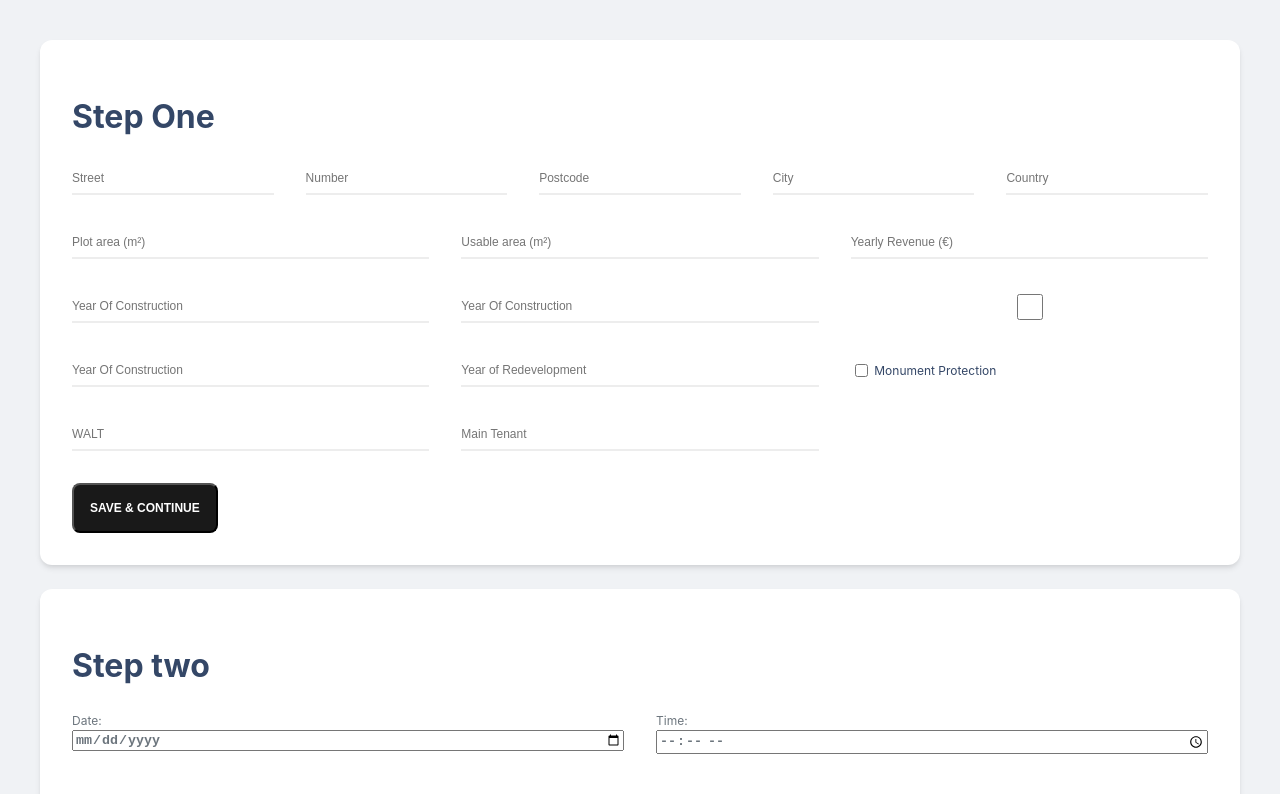
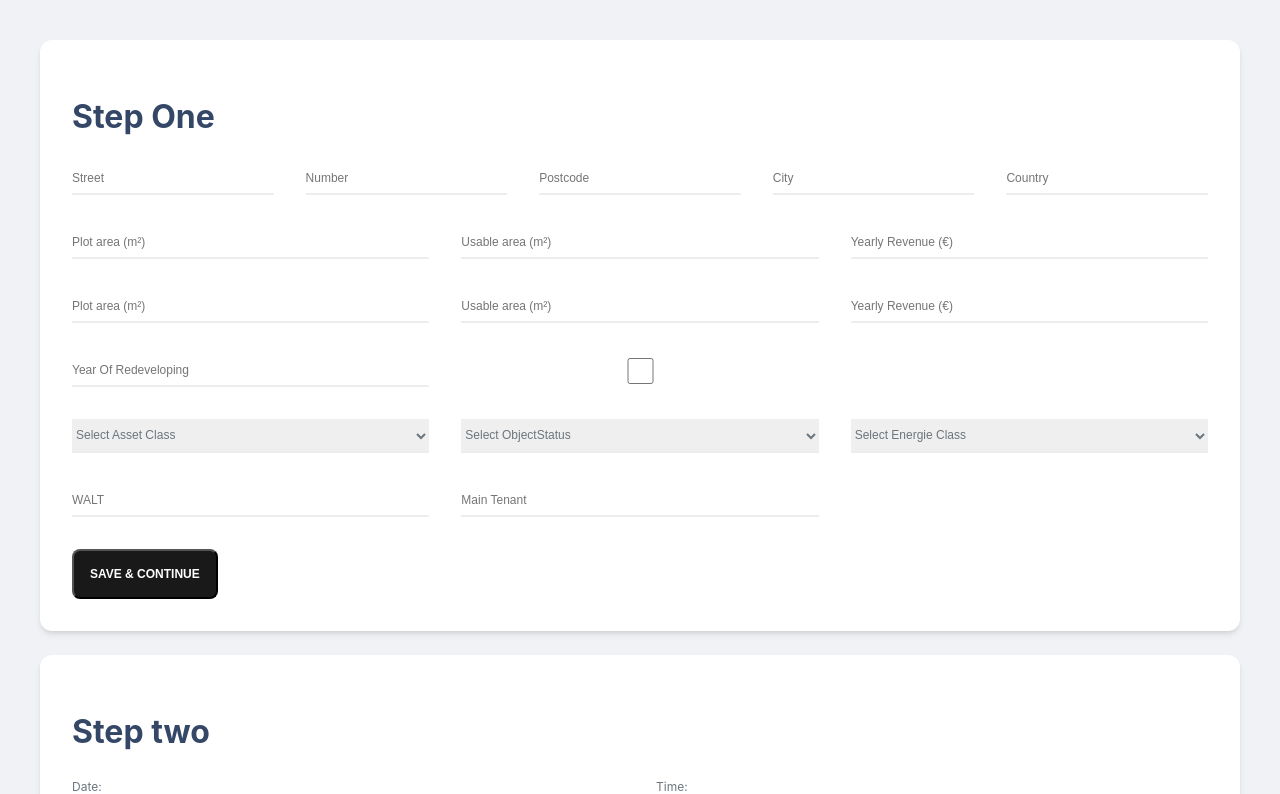
Before and after one commit to alexanderley/assetForm, a React (Vite) app: page / in a window 1280 px wide. Shown: the top 794 px of the page. Built offline with nearby package versions, Linux system fonts and the light colour scheme.

Commit message:
input field refactoring

```diff
--- a/src/components/AssetForm.tsx
+++ b/src/components/AssetForm.tsx
@@ -1,4 +1,4 @@
-import React, { useContext, useState } from "react";
+import React, { useContext, useEffect, useState } from "react";
 import Button from "./ui/Button";
 import { FormContext } from "../context/form.context";
 import "./AssetForm.scss";
@@ -30,9 +30,30 @@ interface AssetConfig {
 
 const AssetForm: React.FC = () => {
   const [isSubmitted, setIsSubmitted] = useState(false);
-  const [formData, setFormData] = useState<Partial<AssetFormData>>({});
+  const [formData, setFormData] = useState<Partial<AssetFormData>>({
+    street: "",
+    number: "",
+    postcode: "",
+    city: "",
+    country: "",
+    plotArea: "",
+    usableArea: "",
+    yearOfConstruction: "",
+    yearOfRedevelopment: "",
+    assetClass: "",
+    objectStatus: "",
+    energyClass: "",
+    monumentProtection: false,
+    mainTenant: "",
+    yearlyRevenue: "",
+    walt: "",
+  });
 
   const formContext = useContext(FormContext);
+
+  useEffect(() => {
+    console.log("formData in effect", formData);
+  }, [formData]);
 
   const adressFields: AssetConfig[] = [
     {
@@ -89,7 +110,7 @@ const AssetForm: React.FC = () => {
     {
       type: "text",
       name: "yearOfRedevelopment",
-      placeholder: "Year Of Construction",
+      placeholder: "Year Of Redeveloping",
     },
     {
       type: "checkbox",
@@ -104,26 +125,26 @@ const AssetForm: React.FC = () => {
   const { setFormContextData } = formContext;
 
   const handleChange = (e: React.ChangeEvent<HTMLInputElement>) => {
-    console.log("✨✨ Event in handle Change: ", e.target);
+    console.log("✨✨ Event in handle Change: ", e.target, formData);
 
     // Checks for the type of field
     switch (e.target.type) {
       case "text":
-        console.log("text");
+        console.log("text", formData);
         setFormData({
           ...formData,
           [e.target.name]: e.target.value,
         });
         break;
       case "checkbox":
-        console.log("checkbox");
+        console.log("checkbox", e.target.checked, e.target.name, formData);
         setFormData({
           ...formData,
           [e.target.name]: e.target.checked,
         });
         break;
       case "select":
-        console.log("select");
+        console.log("select", formData);
         setFormData({
           ...formData,
           [e.target.name]: e.target.value,
@@ -153,6 +174,8 @@ const AssetForm: React.FC = () => {
   const handleFormSubmit = (e: React.FormEvent<HTMLFormElement>) => {
     e.preventDefault();
     setFormContextData((prevState: any) => {
+      console.log("prevState: ", prevState);
+      console.log("formData: ", formData);
       if (prevState) {
         return {
           ...prevState,
@@ -197,46 +220,49 @@ const AssetForm: React.FC = () => {
               placeholder={input.placeholder}
             />
           ))}
-        </div>
-        <div className="form-row">
-          {yearInformationFields.map((input) => (
+          {areaFields.map((input) => (
             <input
               key={input.name}
               type={input.type}
               name={input.name}
               onChange={handleChange}
               placeholder={input.placeholder}
-            ></input>
+              {...(input.type === "checkbox" && { value: "true" })}
+            />
           ))}
+        </div>
+        <div className="form-row">
+          {yearInformationFields.map((input) => {
+            if (input.type === "text") {
+              return (
                 <input
-            type="number"
-            name="yearOfConstruction"
-            value={formData.yearOfConstruction}
+                  key={input.name}
+                  type={input.type}
+                  name={input.name}
                   onChange={handleChange}
-            placeholder="Year Of Construction"
+                  placeholder={input.placeholder}
                 />
+              );
+            }
+            if (input.type === "checkbox") {
+              return (
                 <input
-            type="text"
-            name="yearOfRedevelopment"
-            value={formData.yearOfRedevelopment}
+                  key={input.name}
+                  type="checkbox"
                   onChange={handleChange}
-            placeholder="Year of Redevelopment"
+                  name={input.name}
+                  placeholder={input.placeholder}
+                  value="true"
                 />
-          <label>
-            <input
-              type="checkbox"
-              name="monumentProtection"
-              checked={formData.monumentProtection}
-              onChange={handleChange}
-            />
-            <span className="checkboxLabel">Monument Protection</span>
-          </label>
+              );
+            }
+          })}
         </div>
-        {/* <div className="form-row">
+        <div className="form-row">
           <select
             id="dropdown"
             value={formData.assetClass}
-            onChange={handleSelectChange}
+            onChange={handleChange}
             name="assetClass"
           >
             <option value="" disabled selected>
@@ -249,7 +275,7 @@ const AssetForm: React.FC = () => {
           <select
             id="dropdown"
             value={formData.objectStatus}
-            onChange={handleSelectChange}
+            onChange={handleChange}
             name="objectStatus"
           >
             <option value="" disabled selected>
@@ -262,7 +288,7 @@ const AssetForm: React.FC = () => {
           <select
             id="dropdown"
             value={formData.energyClass}
-            onChange={handleSelectChange}
+            onChange={handleChange}
             name="energyClass"
           >
             <option value="" disabled selected>
@@ -275,7 +301,7 @@ const AssetForm: React.FC = () => {
             <option value="E">E</option>
             <option value="F">F</option>
           </select>
-        </div> */}
+        </div>
       </div>
       <div className="form-group">
         <div className="form-row">
```
Lines whose indentation alone changed are shown as unchanged.
